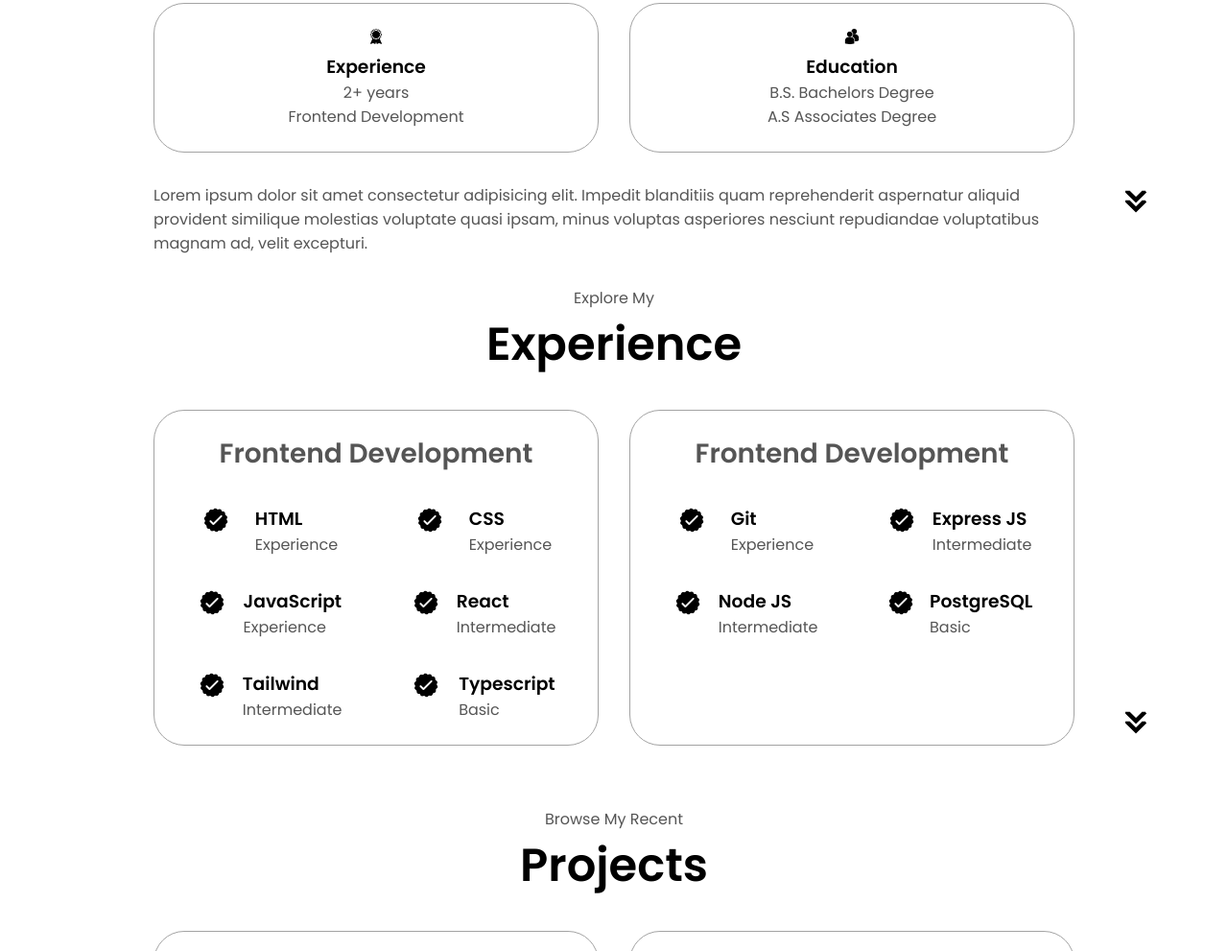
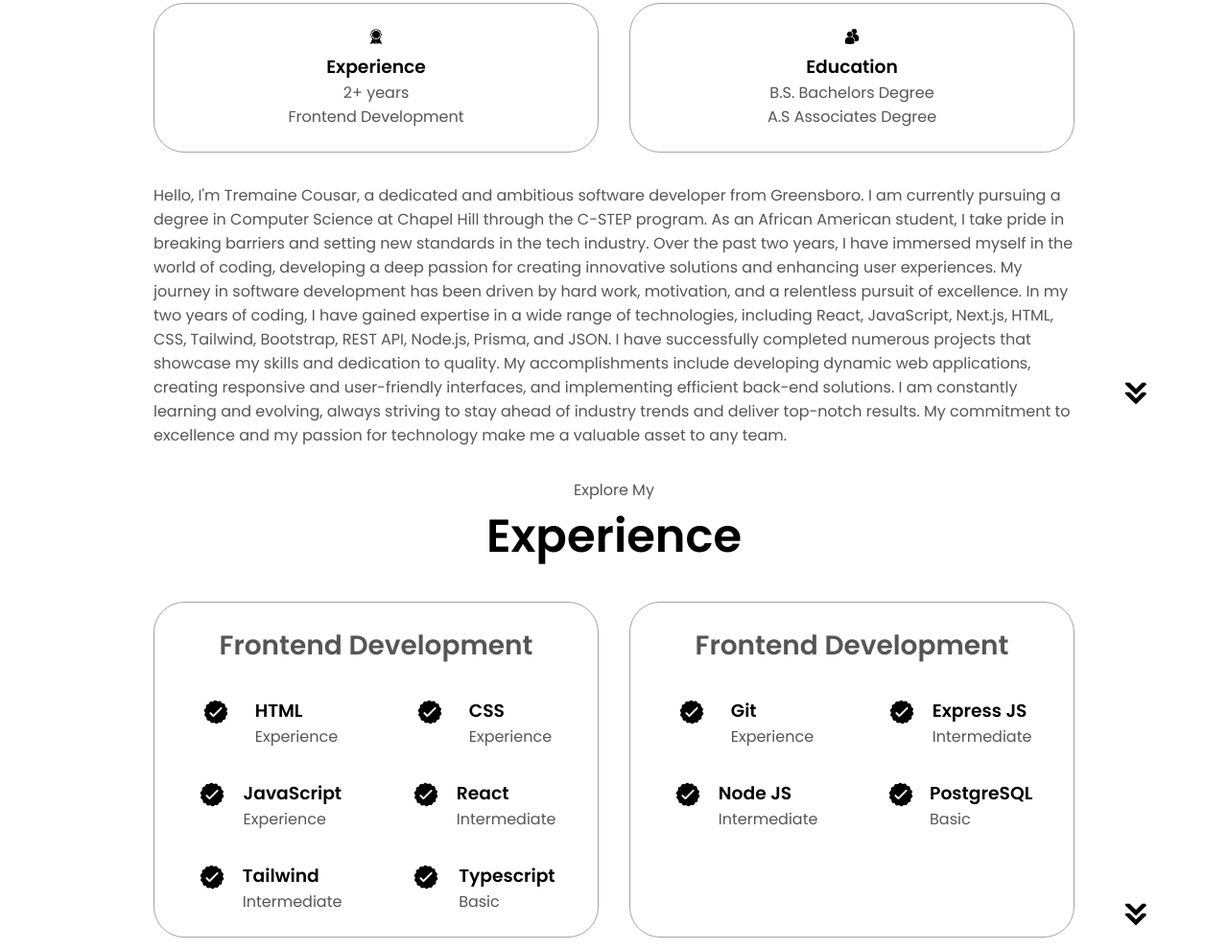
Before and after one commit to tremaineCousar/portfolio-html, a plain HTML site: page index.html in a window 1280 px wide. Shown: the part 1378-2369 px from the top of the page at 96% size. Drawn offline with Linux system fonts and the light colour scheme.

Commit message:
Update index.html

```diff
--- a/index.html
+++ b/index.html
@@ -109,11 +109,10 @@
 					</div>
 					<div class="text-container">
 						<p>
-							Lorem ipsum dolor sit amet consectetur adipisicing elit. Impedit
-							blanditiis quam reprehenderit aspernatur aliquid provident
-							similique molestias voluptate quasi ipsam, minus voluptas
-							asperiores nesciunt repudiandae voluptatibus magnam ad, velit
-							excepturi.
+							Hello, I'm Tremaine Cousar, a dedicated and ambitious software developer from Greensboro. I am currently pursuing a degree in Computer Science at Chapel Hill through the C-STEP program. As an African American student, I take pride in breaking barriers and setting new standards in the tech industry. Over the past two years, I have immersed myself in the world of coding, developing a deep passion for creating innovative solutions and enhancing user experiences. My journey in software development has been driven by hard work, motivation, and a relentless pursuit of excellence.
+
+
+In my two years of coding, I have gained expertise in a wide range of technologies, including React, JavaScript, Next.js, HTML, CSS, Tailwind, Bootstrap, REST API, Node.js, Prisma, and JSON. I have successfully completed numerous projects that showcase my skills and dedication to quality. My accomplishments include developing dynamic web applications, creating responsive and user-friendly interfaces, and implementing efficient back-end solutions. I am constantly learning and evolving, always striving to stay ahead of industry trends and deliver top-notch results. My commitment to excellence and my passion for technology make me a valuable asset to any team.
 						</p>
 					</div>
 				</div>
```
